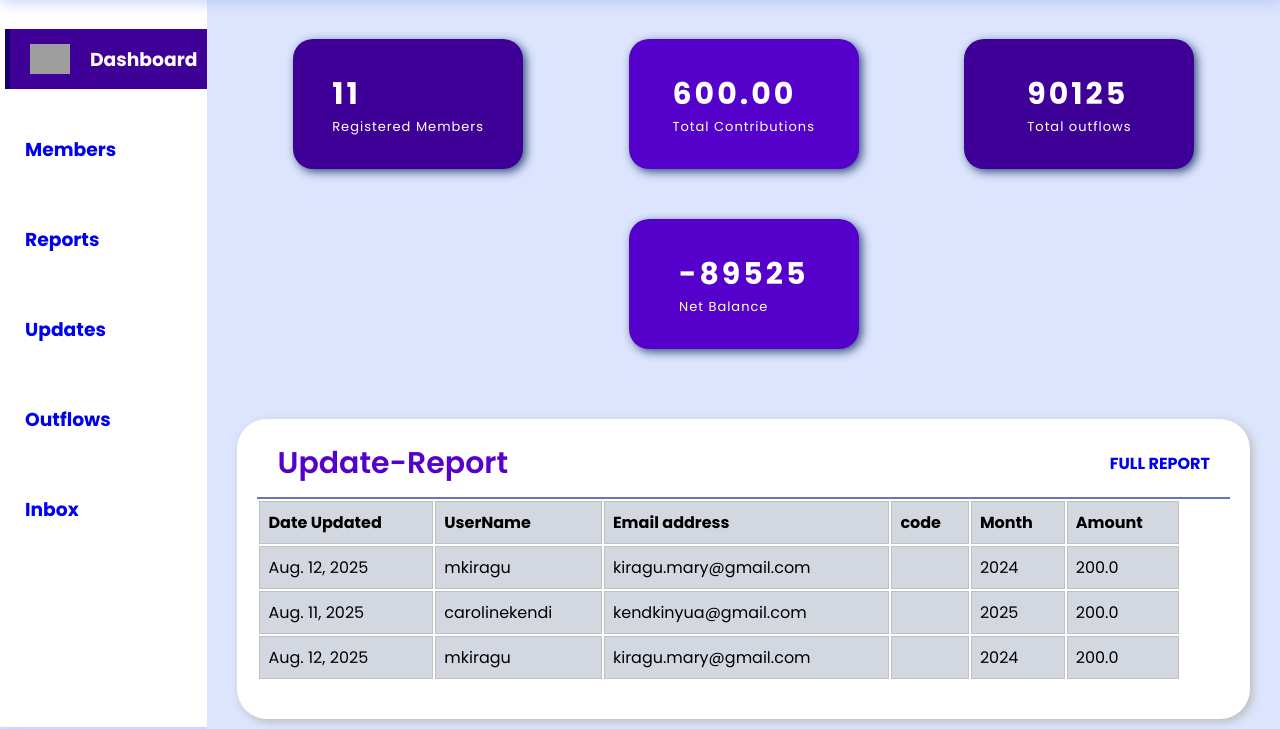
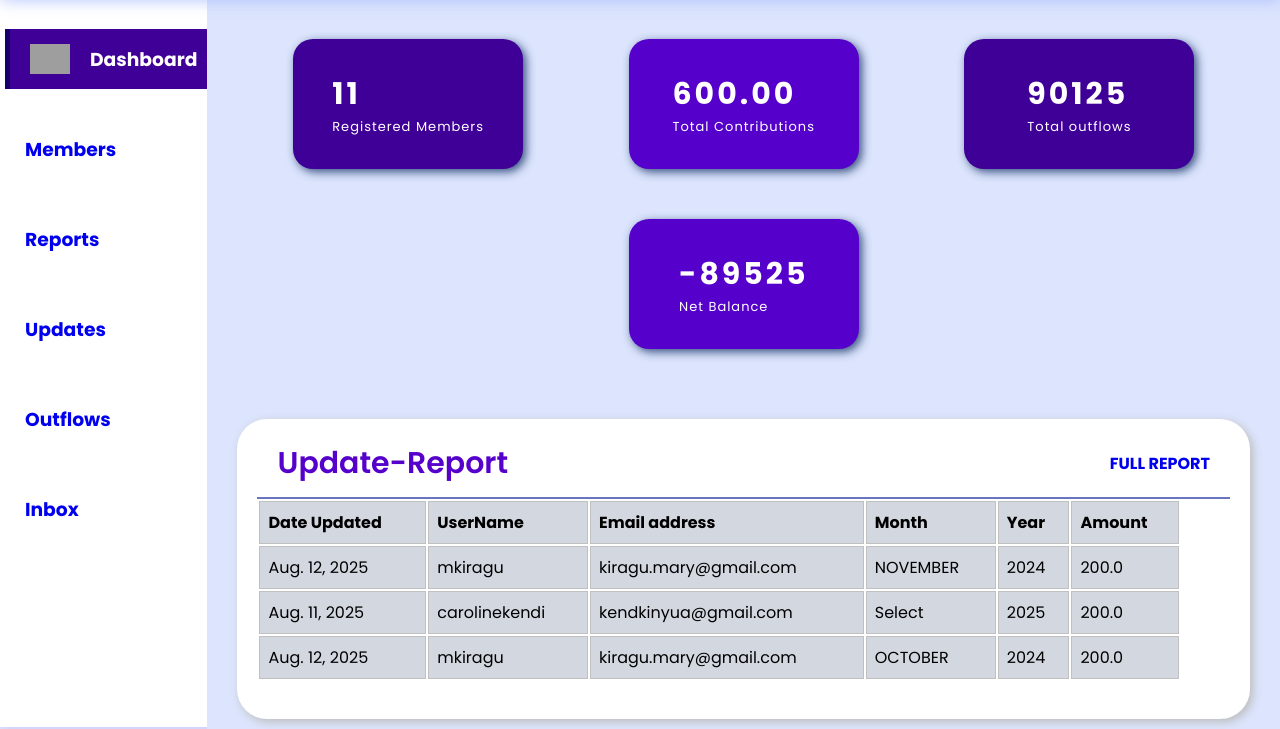
Before and after one commit to Nyongesawakos/Members, a Django app: page /user_list/ in a window 1280 px wide. Shown: the part 71-800 px from the top of the page. Run offline with Django 5.2, Linux system fonts and the light colour scheme; data comes from the database, SQL or seed files in the repository; grey boxes are pictures that could not be loaded.

Commit message:
Update user_list.html

```diff
--- a/web/templates/web/user_list.html
+++ b/web/templates/web/user_list.html
@@ -212,8 +212,8 @@
                                   <th class="bg-info">Date Updated</th>
                                   <th class="bg-info">UserName</th>
                                   <th class="bg-info">Email address</th>
-                                    <th class="bg-info">code</th>
                                     <th class="bg-info">Month</th>
+                                    <th class="bg-info">Year</th>
                                     <th class="bg-info">Amount</th>
 
 
@@ -226,7 +226,7 @@
                                 <td>{{update.created|date}} </td>
                                 <td>{{ update.owner}} </td>
                                 <td>{{ update.owner.email}}</td>
-                                <td>{{ update.code }}</td>
+                                <td>{{ update.choose }}</td>
                                 <td>{{ update.choice }}</td>
                                 <td>{{ update.amount }}</td>
 
```
